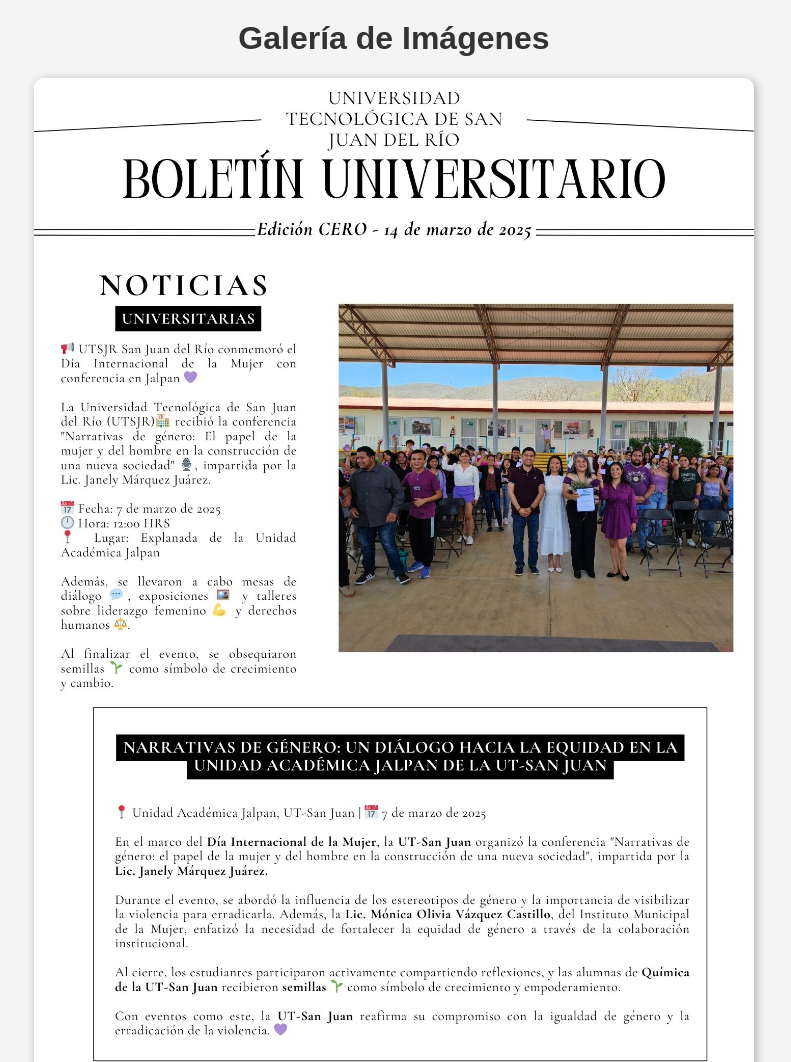
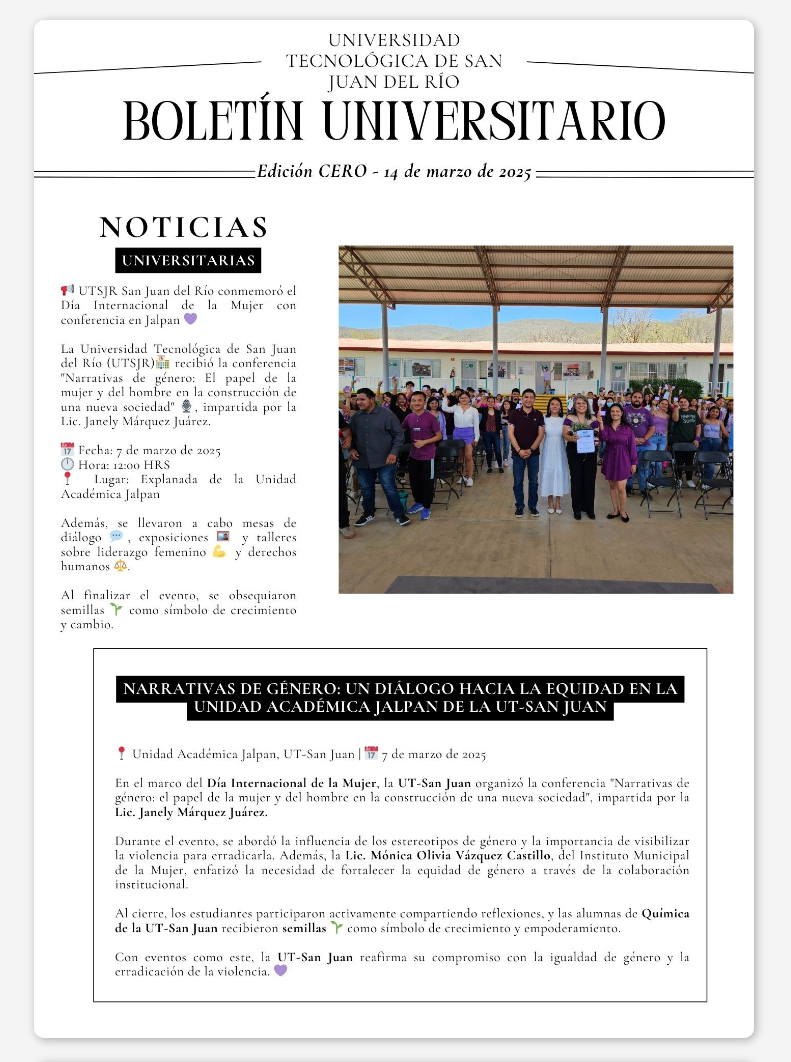
Before and after one commit to Ahril98/Periodico_Digital_UTSJR, a plain HTML site: page index.html in a window 1280 px wide. Shown: the top 1062 px of the page, without its empty margins (246-1037 px from the left). Drawn offline with Linux system fonts and the light colour scheme.

Commit message:
Update index.html

```diff
--- a/index.html
+++ b/index.html
@@ -55,7 +55,6 @@
     </style>
 </head>
 <body>
-    <h1>Galería de Imágenes</h1>
     <div class="contenedor">
         <div>
             <img src="imagenes/1.jpg" alt="Imagen 1">
```
